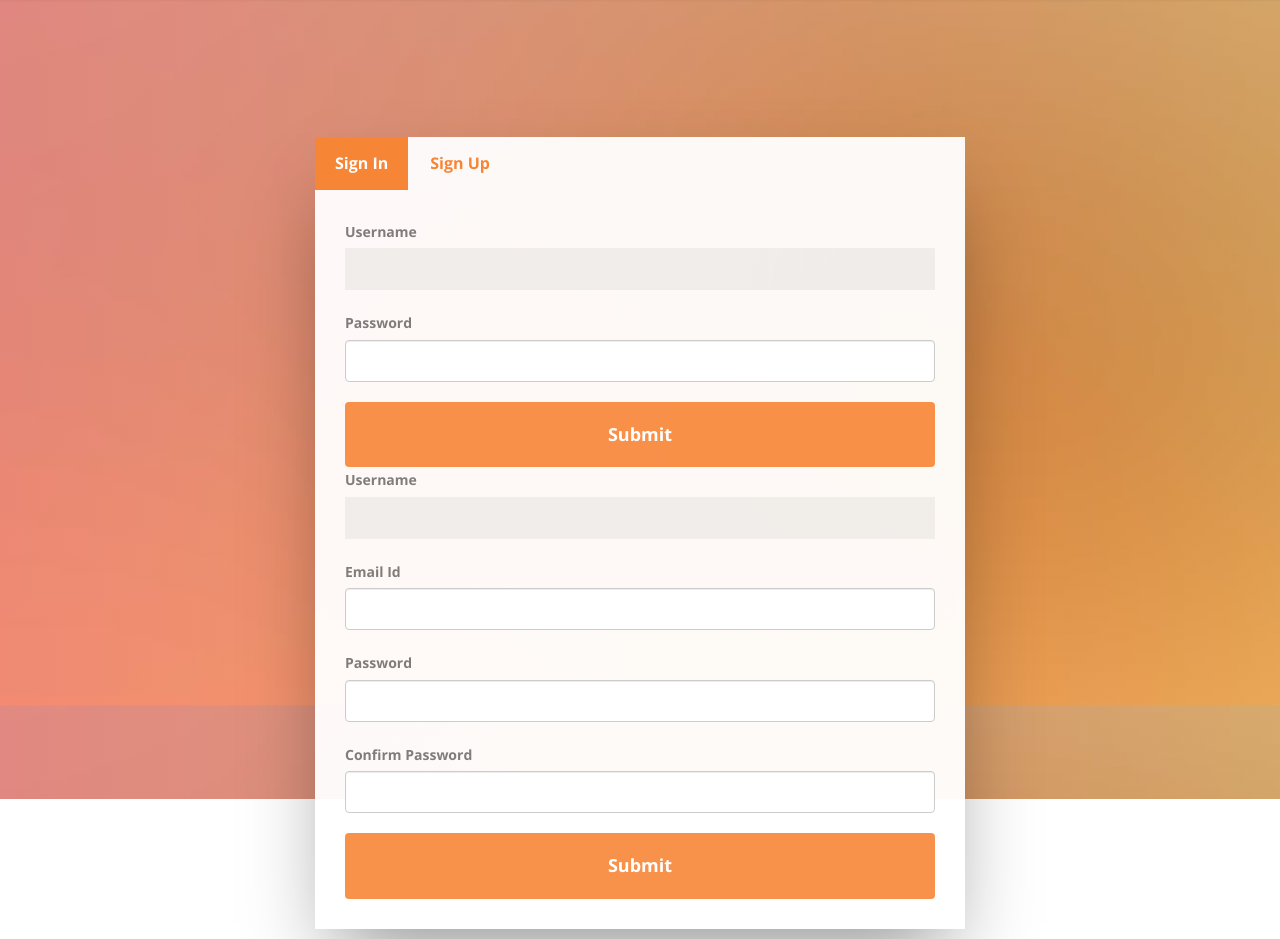
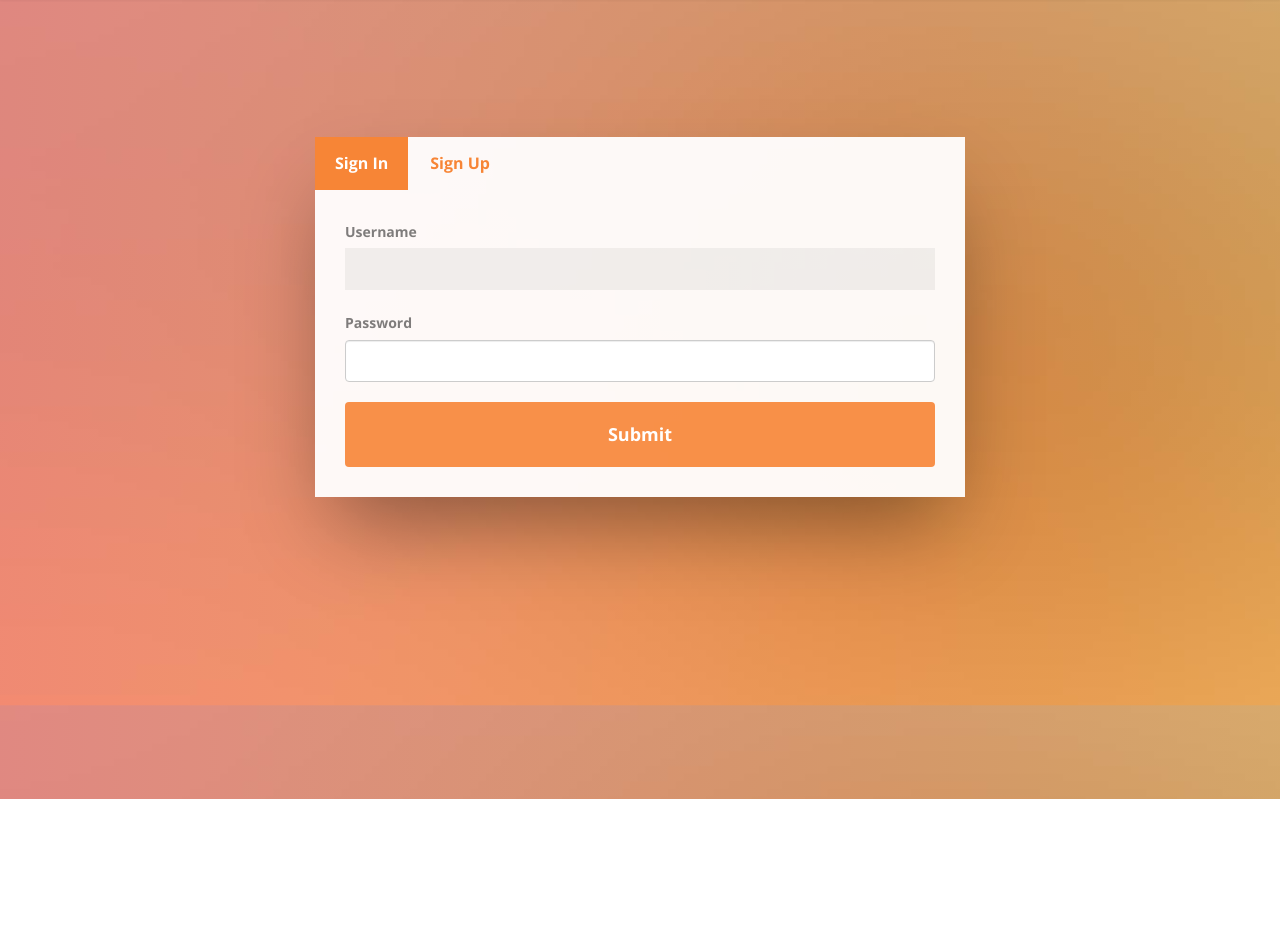
Before and after one commit to ayush-rudani/Travio, a Django app: page / in a window 1280 px wide. Shown: the part 188-1127 px from the top of the page. After the commit the page ends 987 px from the top, so only its background shows below. Run offline with Django 4.2, Linux system fonts and the light colour scheme; parts of the project's set-up code (start-up, migrations or seed data) failed here and were passed over; some libraries are stand-ins or nearby versions; some web fonts are replaced.

Commit message:
Update register.html

```diff
--- a/travio/templates/register.html
+++ b/travio/templates/register.html
@@ -53,70 +56,35 @@
                             <!-- Nav tabs -->
                             <ul class="nav nav-tabs" role="tablist">
                                 <li role="presentation" class="active">
-                                    <a href="#login" aria-controls="login" role="tab"
-                                    data-toggle="tab">Sign In</a>
+                                    <a href="#login" aria-controls="login" role="tab" data-toggle="tab">Sign In</a>
                                 </li>
                                 <li role="presentation">
-                                    <a href="#register" aria-controls="register" role="tab"
-                                    data-toggle="tab">Sign Up</a>
+                                    <a href="#register" aria-controls="register" role="tab" data-toggle="tab">Sign
+                                        Up</a>
                                 </li>
                             </ul>
 
 
                             <!-- Tab panes -->
+                            <div class="tab-content">
+                                <div role="tabpanel" class="tab-pane active" id="login">
                                     <form action="Login" method="POST">
                                         {% csrf_token %}
-
-                                <div class="tab-content" class="tab-pane active" id="Login">
-                                    <div role="tabpanel">
+                                        <!-- <div class="tab-content" class="tab-pane active" id="Login"> -->
+                                        <div role="tabpanel" class="tab-pane active">
                                             <div class="row">
                                                 <div class="col-xxs-12 col-xs-12 mt">
                                                     <div class="input-field">
                                                         <label for="username">Username</label>
-                                                    <input type="text" class="form-control" id="username" name="username"/>
+                                                        <input type="text" class="form-control" id="username"
+                                                            name="username" />
                                                     </div>
                                                 </div>
                                                 <div class="col-xxs-12 col-xs-12 mt alternate">
                                                     <div class="input-field">
                                                         <label for="password">Password</label>
-                                                    <input type="password" class="form-control" id="password" name="password"/>
-                                                </div>
-                                            </div>
-                                            <div class="col-xs-12">
-                                                <input type="submit" class="btn btn-primary btn-block"
-                                                    value="Submit">
-                                            </div>
-                                        </div>
-                                    </div>
-                            </form>
-
-                            <form action="signup" method="POST">
-                                {% csrf_token %}
-
-                                <div role="tabpanel" class="tab-pane" id="register">
-                                    <div class="row">
-                                        <div class="col-xxs-12 col-xs-12 mt">
-                                            <div class="input-field">
-                                                <label for="username">Username</label>
-                                                <input type="text" class="form-control" id="username" name="username"/>
-                                            </div>
-                                        </div>
-                                        <div class="col-xxs-12 col-xs-12 mt alternate">
-                                            <div class="input-field">
-                                                <label for="email">Email Id</label>
-                                                <input type="email" class="form-control" id="email" name="email"/>
-                                            </div>
-                                        </div>
-                                        <div class="col-xxs-12 col-xs-12 mt alternate">
-                                            <div class="input-field">
-                                                <label for="password">Password</label>
-                                                <input type="password" class="form-control" id="password" name="password"/>
-                                            </div>
-                                        </div>
-                                        <div class="col-xxs-12 col-xs-12 mt alternate">
-                                            <div class="input-field">
-                                                <label for="cpswd"> Confirm Password</label>
-                                                <input type="password" class="form-control" id="cpswd" name="cpswd"/>
+                                                        <input type="password" class="form-control" id="password"
+                                                            name="password" />
                                                     </div>
                                                 </div>
                                                 <div class="col-xs-12">
```
Also changed, not shown: other parts of travio/templates/register.html (+56 -13 lines). Lines whose indentation alone changed are shown as unchanged.
